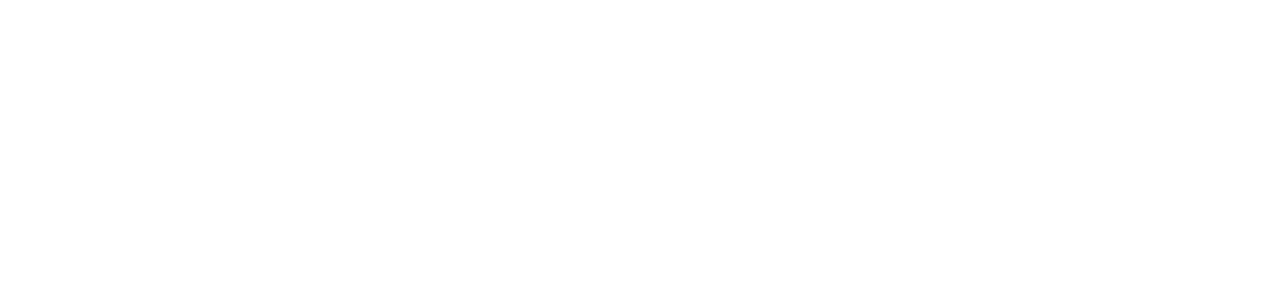
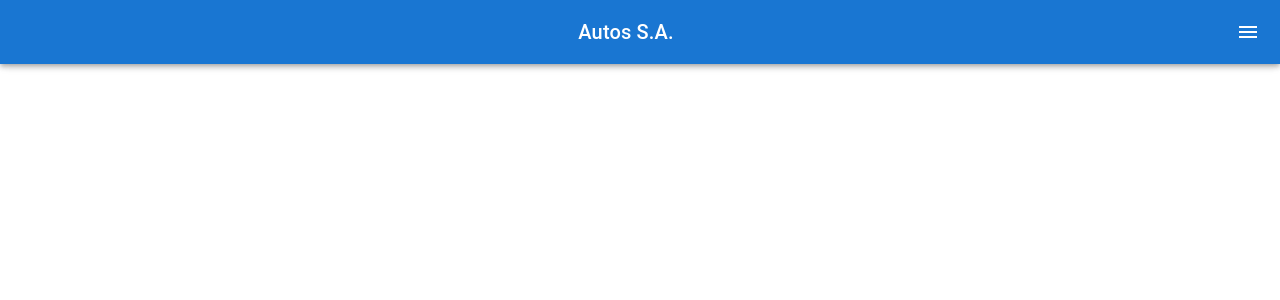
Before and after one commit to martingabetta1/AutosSA, a React (Create React App) app in the folder frontend/: page / in a window 1280 px wide. Shown: the top 300 px of the page. Built offline with nearby package versions, Linux system fonts and the light colour scheme.

Commit message:
Agregar drawer

```diff
--- a/frontend/src/App.js
+++ b/frontend/src/App.js
@@ -1,18 +1,19 @@
 import './App.css';
-import { BrowserRouter as Router, Route, Routes, Navigate, Outlet } from "react-router-dom";
+import { BrowserRouter as Router, Route, Routes,Navigate, Outlet   } from "react-router-dom";
 import Marca from './pages/Marca';
 import Modelo from './pages/Modelo';
 import Tecnico from './pages/Tecnico';
 import Vehiculo from './pages/Vehiculo';
 import Cliente from './pages/Cliente';
 import Orden from './pages/Orden';
-import Home from './pages/Home'
-import Navbar from './components/Navbar';
+import Home from './pages/Home';
+import Drawer from './components/Drawer';
 
 function App() {
   return (
     <div className="App">
       <Router>
+      <Drawer/>
       <Routes>
       <Route path={"/"} element={<Home />} />
       <Route path={"/marca"} element={<Marca />} />
--- a/frontend/src/components/Drawer.jsx
+++ b/frontend/src/components/Drawer.jsx
@@ -1,87 +1,175 @@
+
 import * as React from 'react';
+import { styled, useTheme } from '@mui/material/styles';
 import Box from '@mui/material/Box';
-import SwipeableDrawer from '@mui/material/SwipeableDrawer';
-import Button from '@mui/material/Button';
+import Drawer from '@mui/material/Drawer';
+import MuiAppBar from '@mui/material/AppBar';
+import Toolbar from '@mui/material/Toolbar';
+import CssBaseline from '@mui/material/CssBaseline';
 import List from '@mui/material/List';
+import Typography from '@mui/material/Typography';
 import Divider from '@mui/material/Divider';
+import IconButton from '@mui/material/IconButton';
+import MenuIcon from '@mui/icons-material/Menu';
+import ChevronLeftIcon from '@mui/icons-material/ChevronLeft';
+import ChevronRightIcon from '@mui/icons-material/ChevronRight';
+import SellIcon from '@mui/icons-material/Sell';//Marca
+import InventoryIcon from '@mui/icons-material/Inventory';//Modelo
+import DirectionsCarIcon from '@mui/icons-material/DirectionsCar';//Vehiculo
+import PersonIcon from '@mui/icons-material/Person';//Cliente
+import BadgeIcon from '@mui/icons-material/Badge';//Tecnico
+import ReceiptIcon from '@mui/icons-material/Receipt';//Orden
 import ListItem from '@mui/material/ListItem';
 import ListItemButton from '@mui/material/ListItemButton';
 import ListItemIcon from '@mui/material/ListItemIcon';
 import ListItemText from '@mui/material/ListItemText';
-import InboxIcon from '@mui/icons-material/MoveToInbox';
-import MailIcon from '@mui/icons-material/Mail';
-import { Link } from "react-router-dom";
+import { Link } from 'react-router-dom';
 
-export default function SwipeableTemporaryDrawer() {
-  const [state, setState] = React.useState({
-    top: false,
-    left: false,
-    bottom: false,
-    right: false,
-  });
 
-  const toggleDrawer = (anchor, open) => (event) => {
-    if (
-      event &&
-      event.type === 'keydown' &&
-      (event.key === 'Tab' || event.key === 'Shift')
-    ) {
-      return;
-    }
+const drawerWidth = 240;
 
-    setState({ ...state, [anchor]: open });
+const Main = styled('main', { shouldForwardProp: (prop) => prop !== 'open' })(
+  ({ theme, open }) => ({
+    flexGrow: 1,
+    padding: theme.spacing(3),
+    transition: theme.transitions.create('margin', {
+      easing: theme.transitions.easing.sharp,
+      duration: theme.transitions.duration.leavingScreen,
+    }),
+    marginRight: -drawerWidth,
+    ...(open && {
+      transition: theme.transitions.create('margin', {
+        easing: theme.transitions.easing.easeOut,
+        duration: theme.transitions.duration.enteringScreen,
+      }),
+      marginRight: 0,
+    }),
+  }),
+);
+
+const AppBar = styled(MuiAppBar, {
+  shouldForwardProp: (prop) => prop !== 'open',
+})(({ theme, open }) => ({
+  transition: theme.transitions.create(['margin', 'width'], {
+    easing: theme.transitions.easing.sharp,
+    duration: theme.transitions.duration.leavingScreen,
+  }),
+  ...(open && {
+    width: `calc(100% - ${drawerWidth}px)`,
+    transition: theme.transitions.create(['margin', 'width'], {
+      easing: theme.transitions.easing.easeOut,
+      duration: theme.transitions.duration.enteringScreen,
+    }),
+    marginRight: drawerWidth,
+  }),
+}));
+
+const DrawerHeader = styled('div')(({ theme }) => ({
+  display: 'flex',
+  alignItems: 'center',
+  padding: theme.spacing(0, 1),
+  // necessary for content to be below app bar
+  ...theme.mixins.toolbar,
+  justifyContent: 'flex-start',
+}));
+
+export default function PersistentDrawerRight() {
+  const theme = useTheme();
+  const [open, setOpen] = React.useState(false);
+
+  const handleDrawerOpen = () => {
+    setOpen(true);
   };
 
-  const list = (anchor) => (
-    <Box
-      sx={{ width: anchor === 'top' || anchor === 'bottom' ? 'auto' : 250 }}
-      role="presentation"
-      onClick={toggleDrawer(anchor, false)}
-      onKeyDown={toggleDrawer(anchor, false)}
+  const handleDrawerClose = () => {
+    setOpen(false);
+  };
+
+  const listContent = [{
+    nombre:"Marcas",
+    icono:<SellIcon/>,
+    ruta:"/marca"
+  },
+  {
+    nombre:"Modelos",
+    icono:<InventoryIcon/>,
+    ruta:"/modelo"
+  },
+  {
+    nombre:"Vehiculos",
+    icono:<DirectionsCarIcon/>,
+    ruta:"/vehiculo"
+  },
+  {
+    nombre:"Clientes",
+    icono:<PersonIcon/>,
+    ruta:"/cliente"
+  },
+  {
+    nombre:"Tecnicos",
+    icono:<BadgeIcon/>,
+    ruta:"/tecnico"
+  },
+  {
+    nombre:"Ordenes",
+    icono:<ReceiptIcon/>,
+    ruta:"/orden"
+  }]
+  return (
+    <Box sx={{ display: 'flex' }}>
+      <CssBaseline />
+      <AppBar position="fixed" open={open}>
+        <Toolbar>
+          <Typography variant="h6" noWrap sx={{ flexGrow: 1 }} component="div">
+            Autos S.A.
+          </Typography>
+          <IconButton
+            color="inherit"
+            aria-label="open drawer"
+            edge="end"
+            onClick={handleDrawerOpen}
+            sx={{ ...(open && { display: 'none' }) }}
           >
+            <MenuIcon />
+          </IconButton>
+        </Toolbar>
+      </AppBar>
+      <Main open={open}>
+      <DrawerHeader />
+      </Main>
+      <Drawer
+        sx={{
+          width: drawerWidth,
+          flexShrink: 0,
+          '& .MuiDrawer-paper': {
+            width: drawerWidth,
+          },
+        }}
+        variant="persistent"
+        anchor="right"
+        open={open}
+      >
+        <DrawerHeader>
+          <IconButton onClick={handleDrawerClose}>
+            {theme.direction === 'rtl' ? <ChevronLeftIcon /> : <ChevronRightIcon />}
+          </IconButton>
+        </DrawerHeader>
+        <Divider />
         <List>
-        {['Inbox', 'Starred', 'Send email', 'Drafts'].map((text, index) => (
-          <ListItem key={text} disablePadding>
+          {listContent.map(item => {
+            return (
+              <ListItem component={Link} to={item.ruta} key={item.nombre} disablePadding>
               <ListItemButton>
                 <ListItemIcon>
-                {index % 2 === 0 ? <InboxIcon /> : <MailIcon />}
+                {item.icono}
                 </ListItemIcon>
-              <ListItemText primary={text} />
+                <ListItemText primary={item.nombre} />
               </ListItemButton>
               </ListItem>
-        ))}
+            )
+            })}
       </List>
-      <Divider />
-      <List>
-        {['All mail', 'Trash', 'Spam'].map((text, index) => (
-          <ListItem key={text} disablePadding>
-            <ListItemButton>
-              <ListItemIcon>
-                {index % 2 === 0 ? <InboxIcon /> : <MailIcon />}
-              </ListItemIcon>
-              <ListItemText primary={text} />
-            </ListItemButton>
-          </ListItem>
-        ))}
-      </List>
+      </Drawer>
     </Box>
   );
-
-  return (
-    <div>
-      {['left', 'right', 'top', 'bottom'].map((anchor) => (
-        <React.Fragment key={anchor}>
-          <Button onClick={toggleDrawer(anchor, true)}>{anchor}</Button>
-          <SwipeableDrawer
-            anchor={anchor}
-            open={state[anchor]}
-            onClose={toggleDrawer(anchor, false)}
-            onOpen={toggleDrawer(anchor, true)}
-          >
-            {list(anchor)}
-          </SwipeableDrawer>
-        </React.Fragment>
-      ))}
-    </div>
-  );
 }
--- a/frontend/src/components/Navbar.jsx
+++ /dev/null
@@ -1,9 +0,0 @@
-import React from 'react'
-
-export default function Navbar() {
-  return (
-    <div>
-
-    </div>
-  )
-}
```
Also changed, not shown: 1 other file (tests, documents, lock files or other folders). Lines whose indentation alone changed are shown as unchanged.
